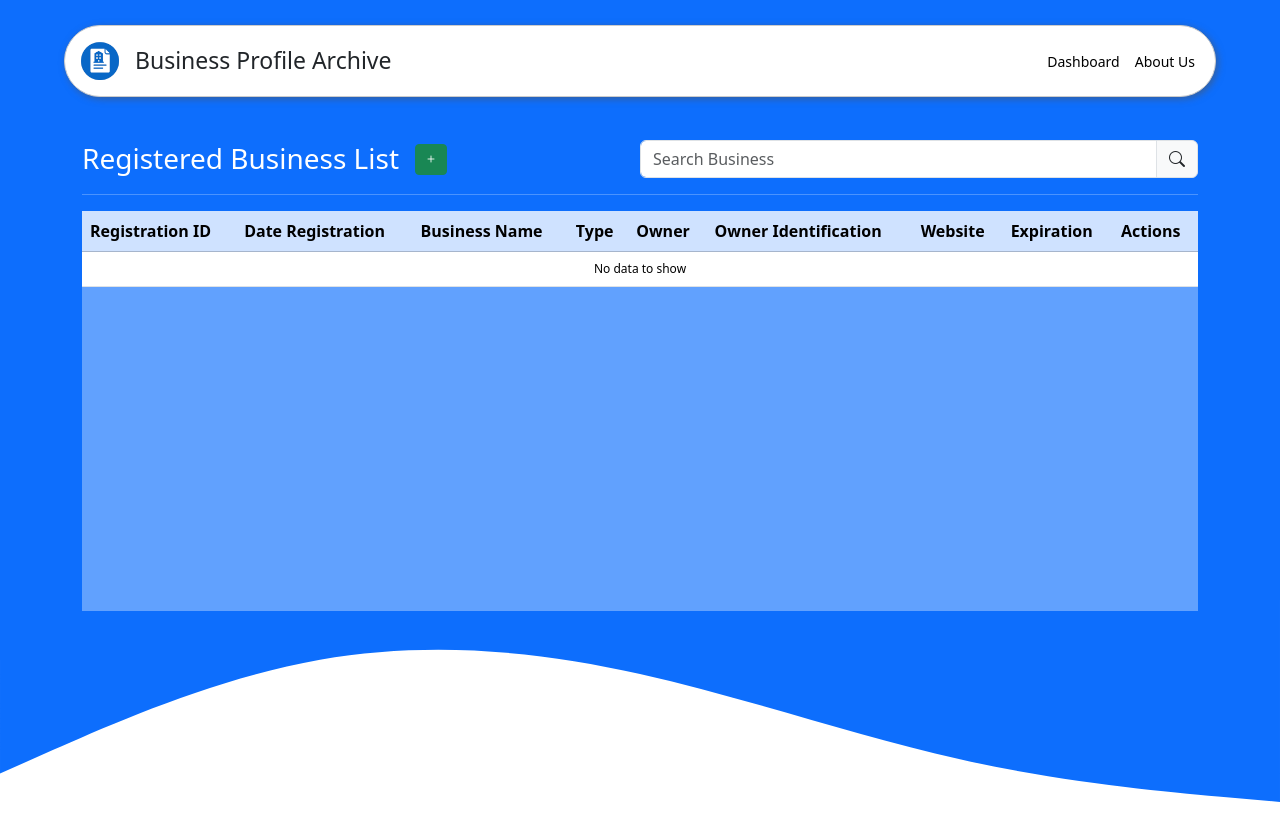
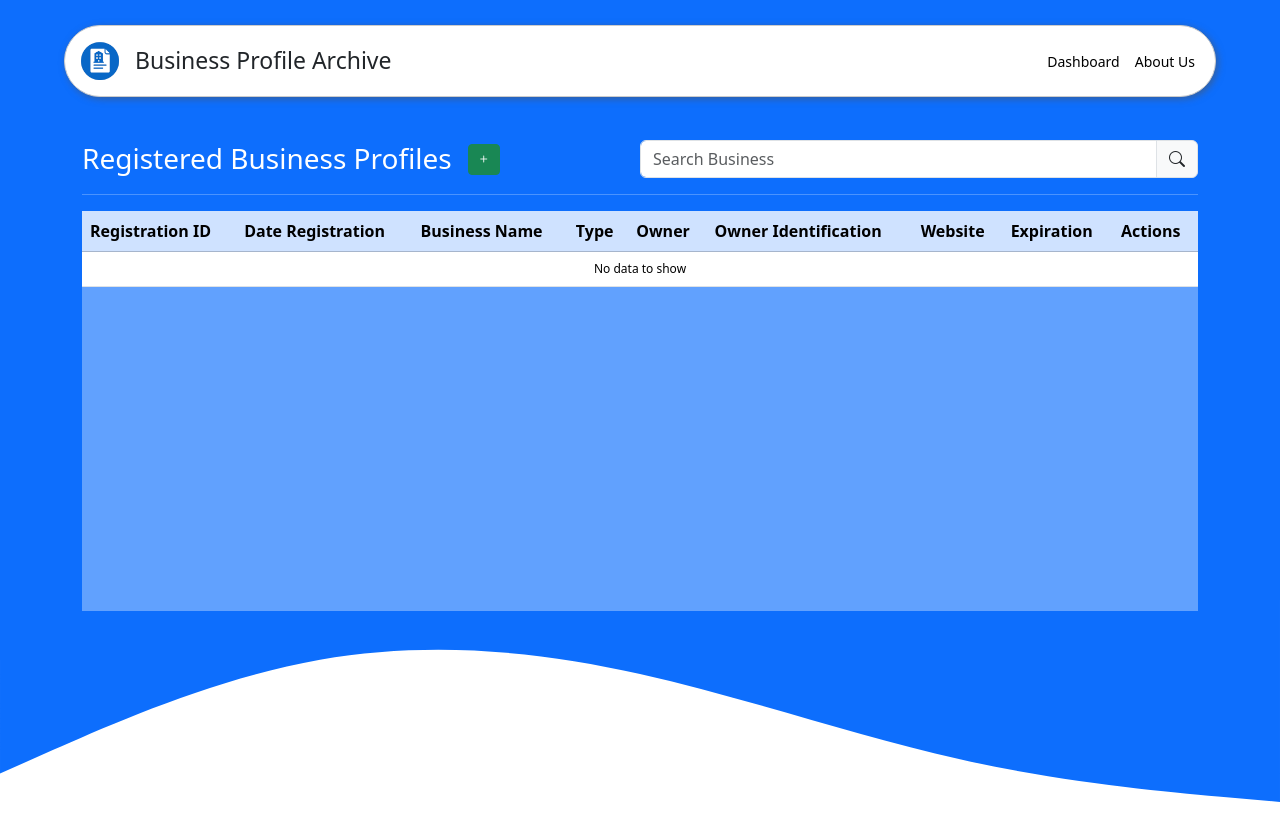
Before and after one commit to Mlvnworks/flask_business_registry, a Flask app: page /dashboard in a window 1280 px wide. Run offline with Flask 3, Linux system fonts and the light colour scheme; data that the repository does not hold is empty.

Commit message:
finalize

```diff
--- a/templates/pages/dashboard.html
+++ b/templates/pages/dashboard.html
@@ -15,7 +15,7 @@
     <section class="container">
       <div class="d-flex justify-content-between align-items-center">
         <div class="d-flex justify-content-start gap-3 align-items-center">
-          <h3 class="h3 m-0 p-0">Registered Business List</h3>
+          <h3 class="h3 m-0 p-0">Registered Business Profiles</h3>
           <div>
             <button class="btn btn-success btn-sm" title="Add Business" data-bs-toggle="modal" data-bs-target="#add-business-modal">
               <i class="bi bi-plus"></i>
```
